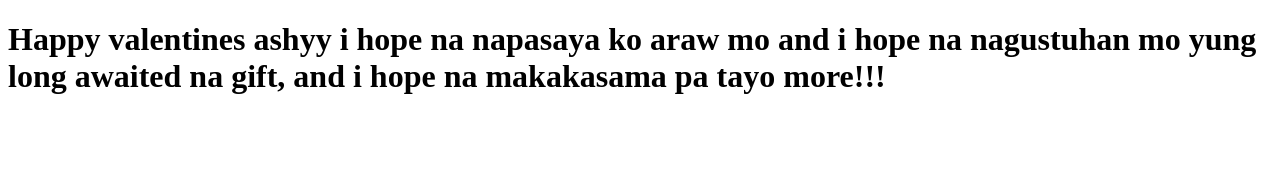
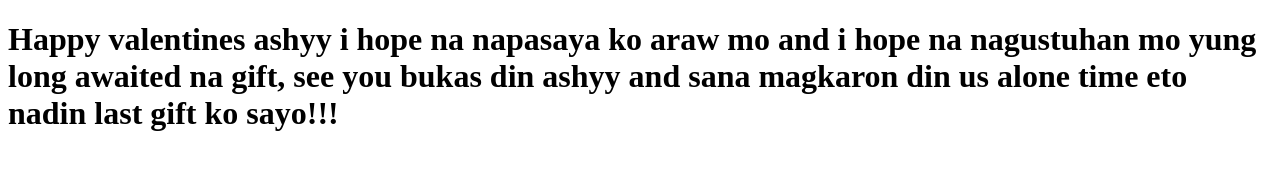
Before and after one commit to VENOmach814/hotdog, a plain HTML site: page index.html in a window 1280 px wide. Drawn offline with Linux system fonts and the light colour scheme.

Commit message:
Update index.html

```diff
--- a/index.html
+++ b/index.html
@@ -7,6 +7,6 @@
 </head>
 <body>
     <h1> Happy valentines ashyy i hope na napasaya ko araw mo and i hope na nagustuhan mo yung long awaited na gift,
-        and i hope na makakasama pa tayo more!!! </h1>
+        see you bukas din ashyy and sana magkaron din us alone time eto nadin last gift ko sayo!!! </h1>
 </body>
 </html>
```
